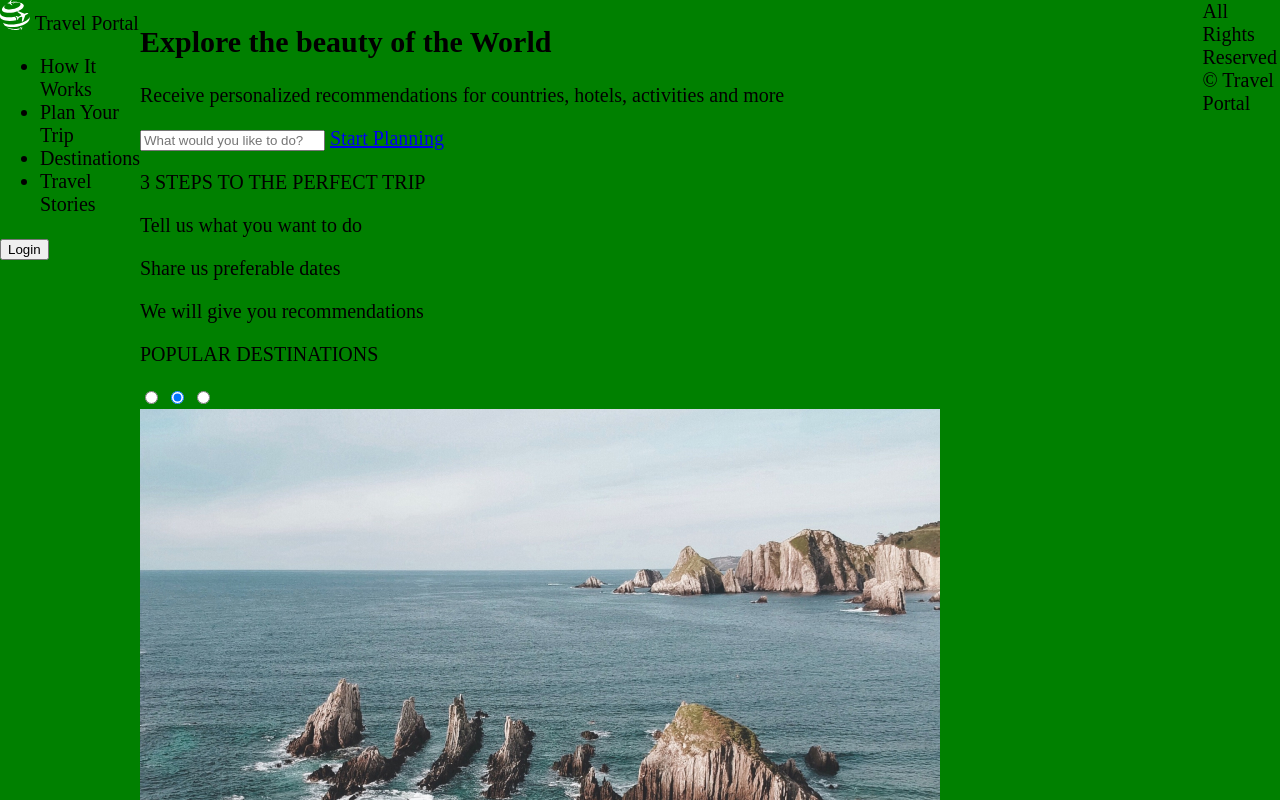
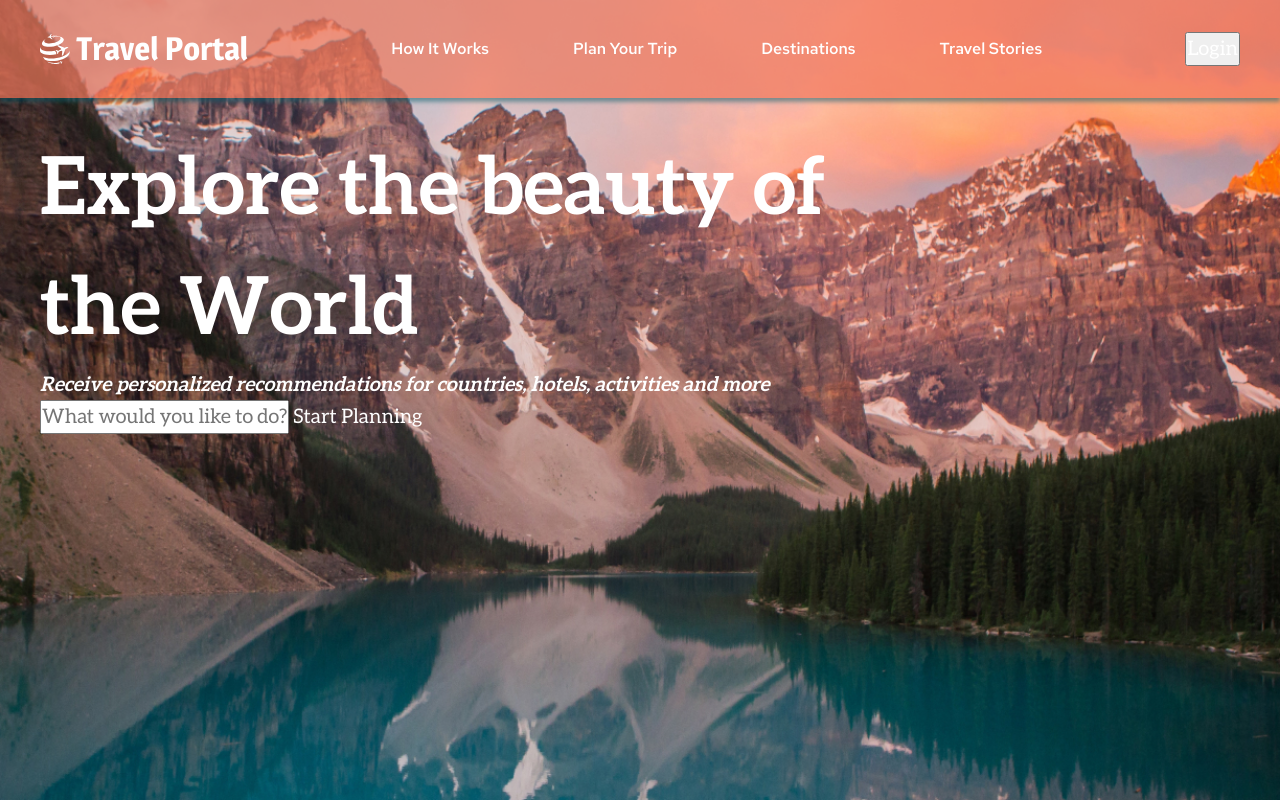
Before and after one commit to alenakono/travel, a website: page app/index.html in a window 1280 px wide. Shown: the top 800 px of the page. Drawn offline with nearby package versions, Linux system fonts and the light colour scheme; files that its build step writes are made by us from their sources.

Commit message:
feat: add style header and section preview

```diff
--- a/app/index.html
+++ b/app/index.html
@@ -8,19 +8,26 @@
     <link rel="stylesheet" href="css/style.min.css">
 </head>
 <body>
-    <header class="header">
+    <div class="wrapper">
+        <main class="page">
+
+            <div class="main-screen__background ibg">
+                <img src="./images/mainBackground.jpg" alt="background">
+                <div class="header">
                     <div class="container">
                         <div class="header-block">
-                <a class="logo">
-                    <img src="./images/logo.svg" alt="logo">
+                            <a  href="#" class="logo" >
+                                <span class="logo__image"></span>
                                 <span class="logo__text">Travel Portal </span>
                             </a>
-                <nav class="header__navigation">
+                            <nav class="header__navigation menu">
                                 <ul class="navigation">
-                        <li>How It Works</li>
-                        <li>Plan Your Trip</li>
-                        <li>Destinations</li>
-                        <li>Travel Stories</li>
+                                    <li class="navigation__link"><a href="#">How It Works</a>
+                                        </li>
+                                    <li class="navigation__link"><a href="#">Plan Your Trip</a> </li>
+                                    <li class="navigation__link"><a href="#">Destinations</a>
+                                        </li>
+                                    <li class="navigation__link"><a href="#">Travel Stories</a></li>
                                 </ul>
                             </nav>
                             <div class="header__buttons">
@@ -28,19 +35,25 @@
                             </div>
                         </div>
                     </div>
-    </header>
-    <main>
+                </div>
                 <section class="preview">
                     <div class="container">
+                        <div class="preview-block">
                             <h1 class="preview__title">Explore the beauty of the World</h1>
                             <p class="preview__text">Receive personalized recommendations for countries, hotels, activities and more</p>
-                <div class="header__search search-block">
+                        <div class="preview__search search-block">
                             <input type="text" class="search__txt" placeholder="What would you like to do?">
                             <a href="#" class="search__btn">Start Planning</a>
                         </div>
+                        </div>
+
 
                     </div>
                 </section>
+            </div>
+
+
+
             <section class="steps">
                 <div class="container">
                     <p class="steps__title title">3 STEPS TO THE PERFECT TRIP</p>
@@ -141,9 +154,7 @@
         <footer>
             <div class="footer__text">All Rights Reserved © Travel Portal</div>
         </footer>
-
-
-
+    </div>
     <script src="js/main.min.js"></script>
 </body>
 </html>
--- a/app/js/main.js
+++ b/app/js/main.js
@@ -1,3 +1,8 @@
-$(function(){
-    $('body').css('background-color', 'green');
-});
+function ibg() {
+    $.each($('.ibg'), function (index, val) {
+        if($(this).find('img').length>0){
+            $(this).css('background-image', 'url("'+$(this).find('img').attr('src')+'")');
+        }
+    });
+}
+ibg();
--- a/app/scss/_constants.scss
+++ b/app/scss/_constants.scss
@@ -0,0 +1,8 @@
+$color-brand: #0D606F;
+$color-title: #F2785C;
+$color-background: #E5E5E5;
+$color-white:  #FFFFFF;
+
+$content-width: 1200px;
+$tablet-width: 767px;
+$mobile-width: 390px;
--- /dev/null
+++ b/app/scss/_fonts.scss
@@ -0,0 +1,34 @@
+@font-face {
+    font-family: "Aleo";
+    font-weight: 400;
+    font-style: normal;
+    src: local("Aleo Regular"), local("Aleo-Regular"),
+    url('../fonts/Aleo-Regular.ttf') format("truetype");
+}
+@font-face {
+    font-family: "Aleo";
+    font-weight: 700;
+    font-style: normal;
+    src: local("Aleo"), local("Aleo-Bold"),
+    url('../fonts/Aleo-Bold.ttf') format("truetype");
+}
+@font-face {
+    font-family: "RedHatText";
+    font-weight: 500;
+    font-style: normal;
+    src: local('RedHatText'), local("RedHatText Medium"), local("RedHatText-Medium"),
+    url('../fonts/RedHatText-Medium.ttf') format("truetype");
+}
+@font-face {
+    font-family: "Magra";
+    font-weight: 700;
+    font-style: normal;
+    src: local('Magra Bold'), local('Magra-Bold'),
+    url('../fonts/Magra-Bold.ttf') format("truetype");
+}
+.text_bold{
+    font-family: "Aleo-Bold", Verdana, sans-serif;
+}
+.logo__text{
+    font-family: "Magra", Verdana, sans-serif;
+}
--- /dev/null
+++ b/app/scss/_header.scss
@@ -0,0 +1,39 @@
+.header{
+    //position: absolute;
+    width: 100%;
+    //z-index: 50;
+    color: $color-white;
+    background-color: rgba(242, 120, 92, 0.7);
+    box-shadow: 0px 4px 4px rgba(13, 96, 111, 0.5);
+    padding: 25px 0;
+
+}
+.header-block{
+    display: flex;
+    justify-content: space-between;
+    align-items: center;
+}
+
+.navigation{
+    display: flex;
+
+}
+.navigation__link{
+    padding: 0 42px;
+    font-size: 1.6rem;
+    font-family: 'RedHatText', Verdana, serif;
+}
+.logo{
+    display: flex;
+}
+.logo__image{
+    background-image: url(../images/logo.svg);
+    background-repeat: no-repeat;
+    background-position: center;
+    width: 30px;
+
+}
+.logo__text{
+    font-size: 3.2rem;
+    padding-left: 6px;
+}
--- /dev/null
+++ b/app/scss/_null.scss
@@ -0,0 +1,71 @@
+*,
+*::before,
+*::after {
+  box-sizing: border-box;
+}
+
+
+ul,
+ol {
+  padding: 0;
+}
+
+
+body,
+h1,
+h2,
+h3,
+h4,
+p,
+ul[class],
+ol[class],
+li,
+figure,
+figcaption,
+blockquote,
+dl,
+dd {
+  margin: 0;
+}
+
+
+body {
+  scroll-behavior: smooth;
+  text-rendering: optimizeSpeed;
+  line-height: 1.5;
+}
+
+
+ul,
+ol {
+  list-style: none;
+}
+
+
+a:not([class]) {
+  text-decoration-skip-ink: auto;
+}
+
+
+img {
+  max-width: 100%;
+  display: block;
+}
+
+
+article > * + * {
+  margin-top: 1em;
+}
+
+a,
+input,
+button,
+textarea,
+select {
+  font: inherit;
+  color: inherit;
+
+}
+a{
+    text-decoration: none;
+}
--- /dev/null
+++ b/app/scss/layouts/_wrapper.scss
@@ -0,0 +1,8 @@
+.wrapper{
+    overflow: hidden;
+    min-height: 100%;
+}
+.container{
+    max-width: $content-width;
+    margin: 0 auto;
+}
--- a/app/scss/style.scss
+++ b/app/scss/style.scss
@@ -1,10 +1,91 @@
+@import "./constants";
+@import "./fonts";
+@import "./layouts/wrapper";
+@import "./header";
+@import "./null";
+
+
+@font-face {
+    font-family: "Aleo-Regular";
+    font-weight: 400;
+    font-style: normal;
+    src: local("Aleo Regular"), local("Aleo-Regular"),
+    url("../../app/fonts/Aleo-Regular.ttf") format("truetype");
+}
+@font-face {
+    font-family: "Aleo-Bold";
+    font-weight: 700;
+    font-style: normal;
+    src: local("Aleo"), local("Aleo-Regular"),
+    url("../../app/fonts/Aleo-Regular.ttf") format("truetype");
+}
+@font-face {
+    font-family: "RedHatText";
+    font-weight: 500;
+    font-style: normal;
+    src: local("RedHatText"), local("RedHatText Medium"), local("RedHatText-Medium"),
+    url("../../app/fonts/RedHatText-Medium.ttf") format("truetype");
+}
+@font-face {
+    font-family: "Magra-Bold";
+    font-weight: 700;
+    font-style: normal;
+    src: local("Magra Bold"), local("Magra-Bold"),
+    url("../../app/fonts/Magra-Bold.ttf") format("truetype");
+}
+html{
+    font-size: 10px;
+}
 body{
+    font-size: 2rem;
+    font-family: "Aleo", Verdana, sans-serif;
+    font-weight: 400;
+}
+*{
     margin: 0;
-    font-size: 20px;
+    padding: 0;
+    box-sizing: border-box;
+}
+.ibg{
+    background-repeat: no-repeat;
+    background-size: cover;
+    background-position: center;
+    img{
+        display: none;
+    }
+}
+.page{
+    position: absolute;
+    width: 100%;
+    height: 100%;
+    top: 0;
+    left: 0;
     display: flex;
-    justify-content: center;
-
+    flex-direction: column;
 }
-.wrapper{
-    max-width: 1400px;
+.main-screen{
+    flex: 1 0 100%;
+    position: relative;
+    &__background{
+        position: absolute;
+        width: 100%;
+        height: 100%;
+        top: 0;
+        left: 0;
+    }
 }
+.preview{
+    color: $color-white;
+    margin-top: 32px;
+}
+.preview-block{
+    max-width: 892px;
+}
+.preview__title{
+    font-size: 80px;
+    font-weight: 700;
+}
+.preview__text{
+    font-style: italic;
+    font-weight: 700;
+}
```
Also changed, not shown: app/css/style.css (deleted), app/css/style.min.css, app/js/main.min.js, 1 other file. Lines whose indentation alone changed are shown as unchanged.
